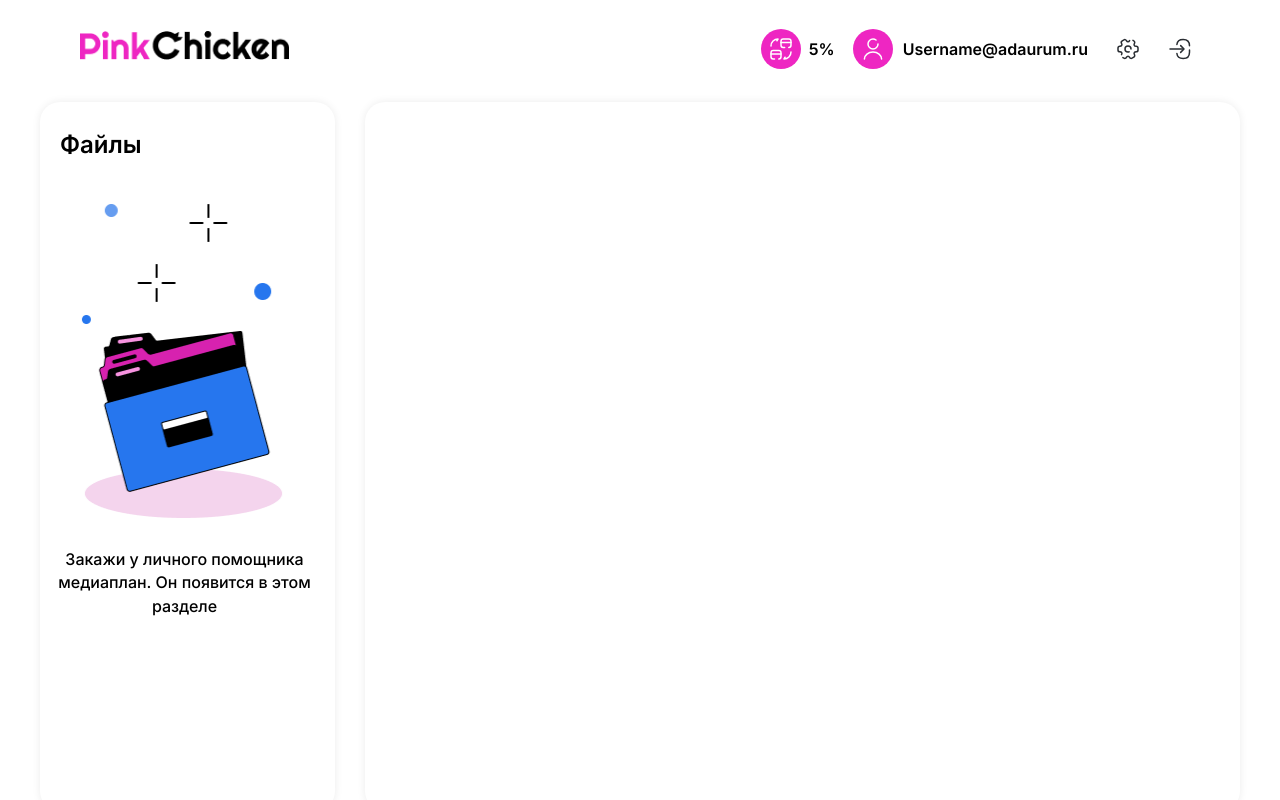
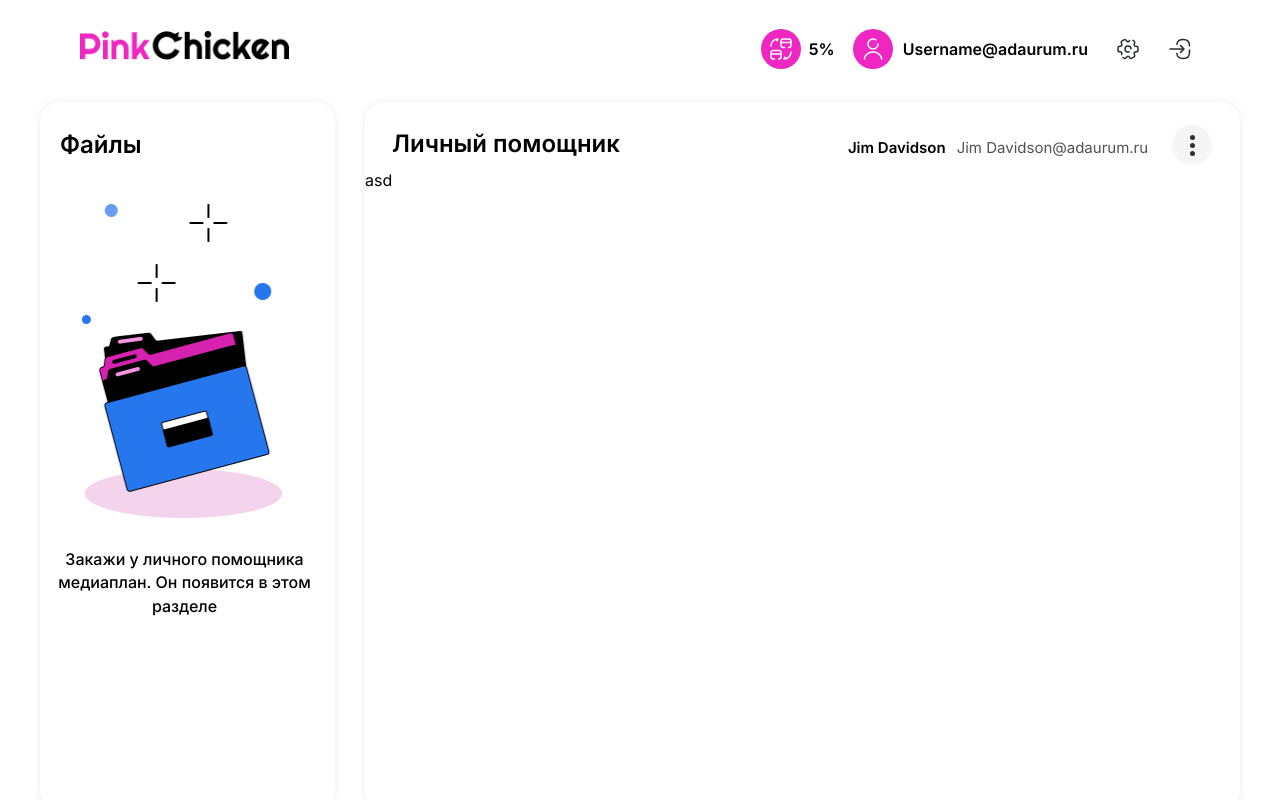
Before and after one commit to mikhailpoluboyarinov/pinkchicken, a Vue app: page / in a window 1280 px wide. Shown: the top 800 px of the page. Built offline with nearby package versions, Linux system fonts and the light colour scheme.

Commit message:
add helper header

```diff
--- a/src/components/Helper/Helper.scss
+++ b/src/components/Helper/Helper.scss
@@ -3,10 +3,52 @@
 @import "../../assets/styles/variables";
 
 .helper {
-  display: flex;
   min-width: 875px;
   min-height: 709px;
   background-color: $color-white;
   border-radius: 20px;
   box-shadow: 0 0 8px 0 rgba(0, 0, 0, 0.08);
+
+  &__header {
+    display: flex;
+    align-items: center;
+    padding-top: 22px;
+  }
+
+  &__title {
+    margin: 0;
+    font-size: 24px;
+    font-weight: 600;
+    padding-left: 27px;
+    margin-top: -7px;
+  }
+
+  &__user-wrapper {
+    display: flex;
+    padding-left: 228px;
+  }
+
+  &__user-name {
+    font-size: 15px;
+    font-weight: 600;
+  }
+
+  &__user-mail {
+    font-size: 15px;
+    font-weight: 400;
+    color: $color-grey-footer;
+    padding-left: 11px;
+  }
+
+  &__button {
+    border: none;
+    background-color: $color-white;
+    padding: 0;
+    padding-left: 24px;
+  }
+
+  &__button-icon {
+    width: 40px;
+    height: 40px;
+  }
 }
--- a/src/components/Helper/Helper.vue
+++ b/src/components/Helper/Helper.vue
@@ -1,6 +1,24 @@
 <template>
     <section class="helper">
-
+      <div class="helper__header">
+        <h1 class="helper__title">
+          Личный помощник
+        </h1>
+        <div class="helper__user-wrapper">
+          <p class="helper__user-name">
+            Jim Davidson
+          </p>
+          <p class="helper__user-mail">
+            Jim Davidson@adaurum.ru
+          </p>
+        </div>
+        <button class="helper__button">
+          <img class="helper__button-icon" src="../../assets/icons/burger.svg" alt="Кнопка обратной связи">
+        </button>
+      </div>
+      <div class="helper__main">
+        <div>asd</div>
+      </div>
     </section>
 </template>
 
```
